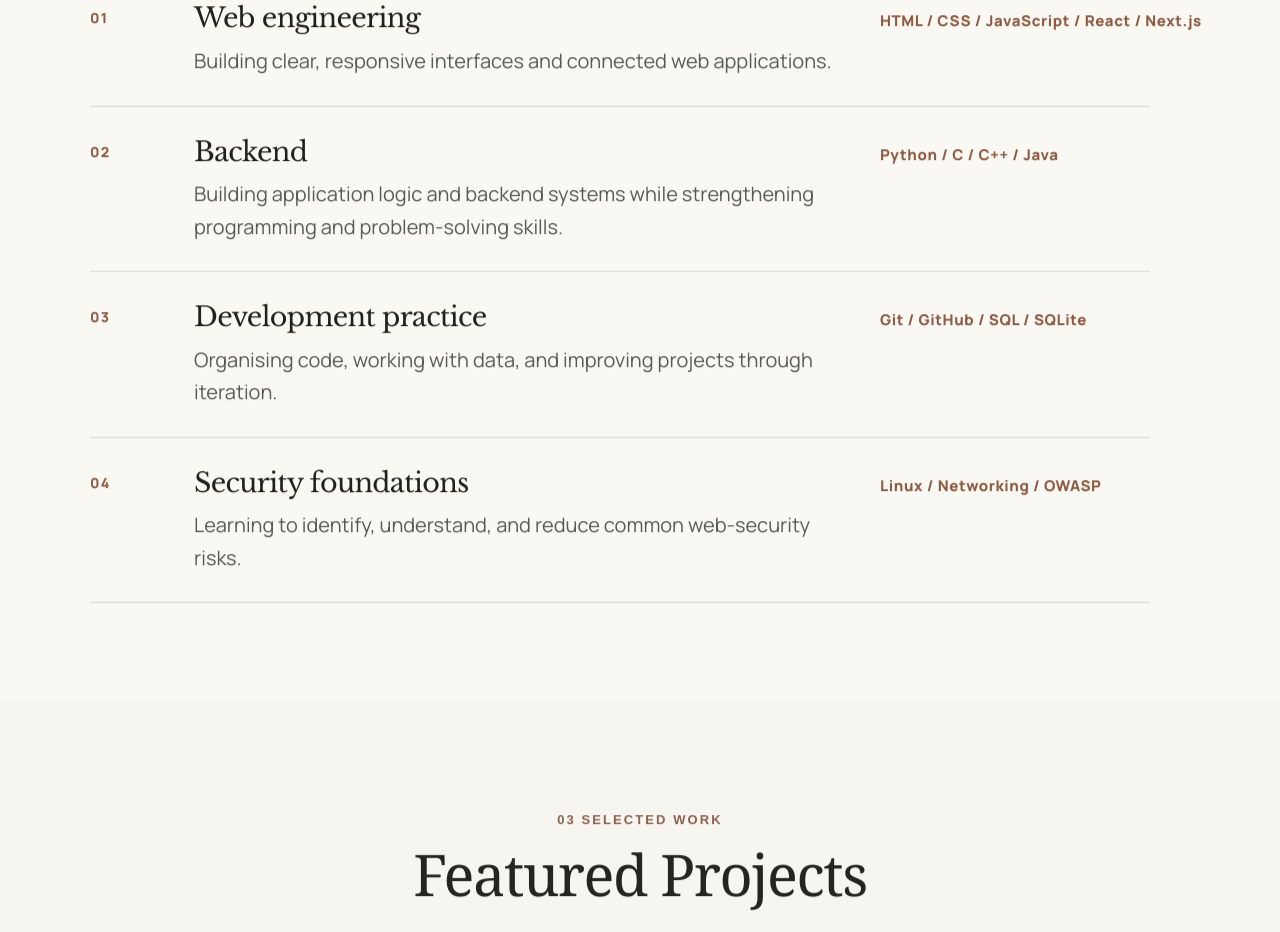
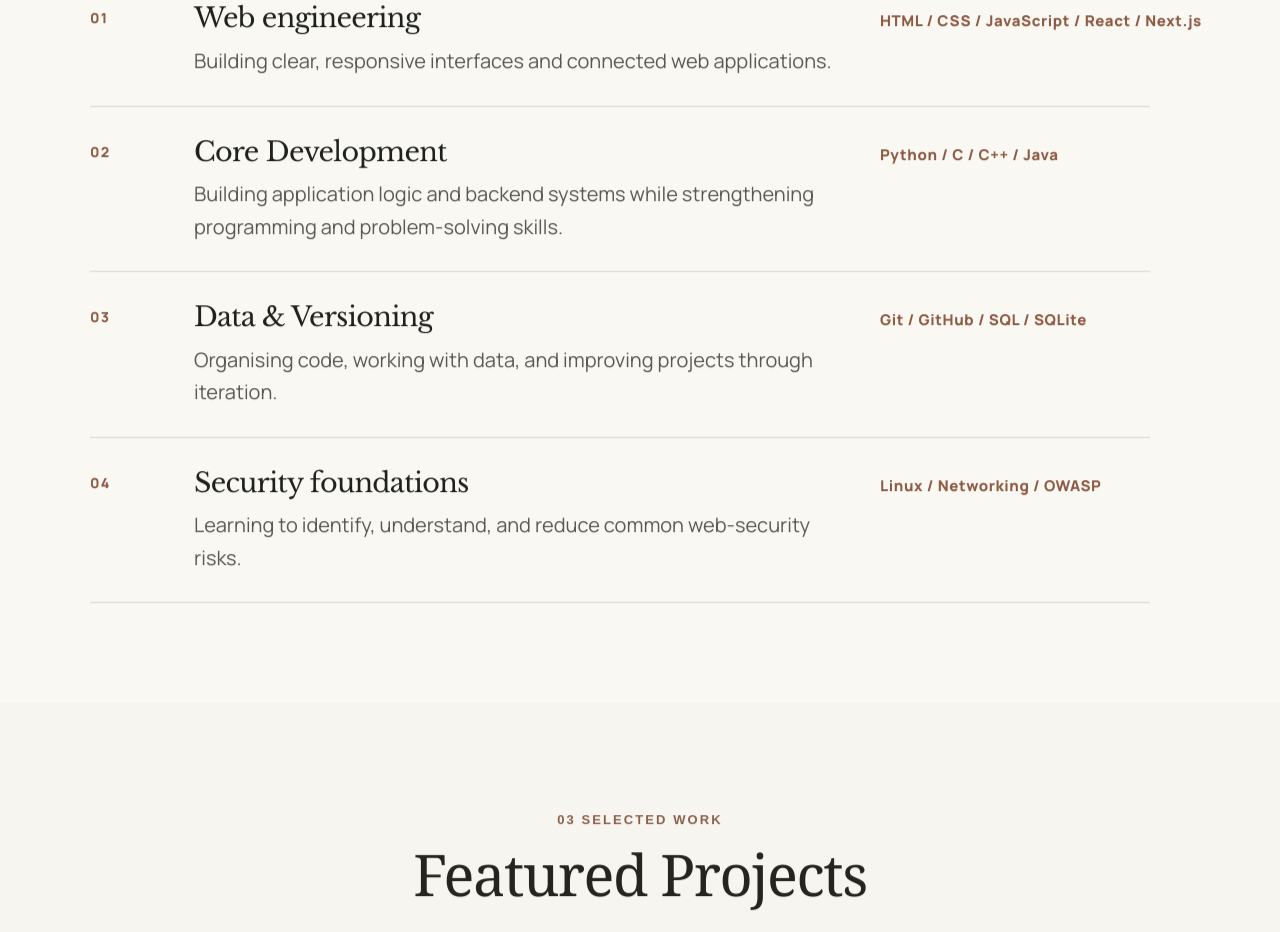
Before and after one commit to avinashk08408/Avinash-portfolio, a React (Vite) app: page / in a window 1280 px wide. Shown: the part 1880-2812 px from the top of the page. Built offline with nearby package versions, Linux system fonts and the light colour scheme; a web font is replaced by a local one.

Commit message:
Update Stack.jsx

```diff
--- a/src/components/Stack/Stack.jsx
+++ b/src/components/Stack/Stack.jsx
@@ -11,14 +11,14 @@ const capabilityGroups = [
   },
   {
   number: "02",
-  title: "Backend",
+  title: "Core Development",
   description:
     "Building application logic and backend systems while strengthening programming and problem-solving skills.",
   tools: ["Python", "C", "C++", "Java"],
   },
   {
     number: "03",
-    title: "Development practice",
+    title: "Data & Versioning",
     description:
       "Organising code, working with data, and improving projects through iteration.",
     tools: ["Git", "GitHub", "SQL", "SQLite"],
```
